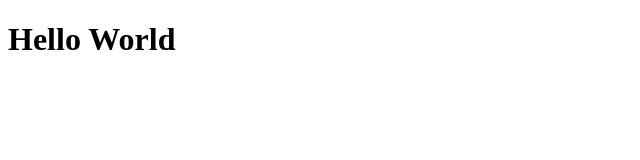
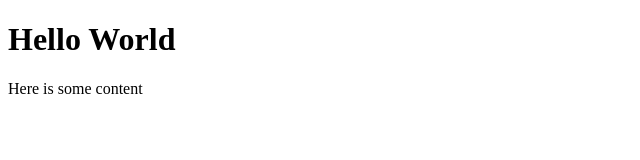
Before and after one commit to Maseeng/js-basics, a plain HTML site: page index.html in a window 1280 px wide. Shown: the whole page, without its empty margins (0-640 px from the left). Drawn offline with Linux system fonts and the light colour scheme.

Commit message:
Added content to index.html

```diff
--- a/index.html
+++ b/index.html
@@ -9,5 +9,6 @@
 <body>
   <h1>Hello World</h1>
   <script src="index.js">  </script>
+<p>Here is some content</p>
 </body>
 </html>
```
